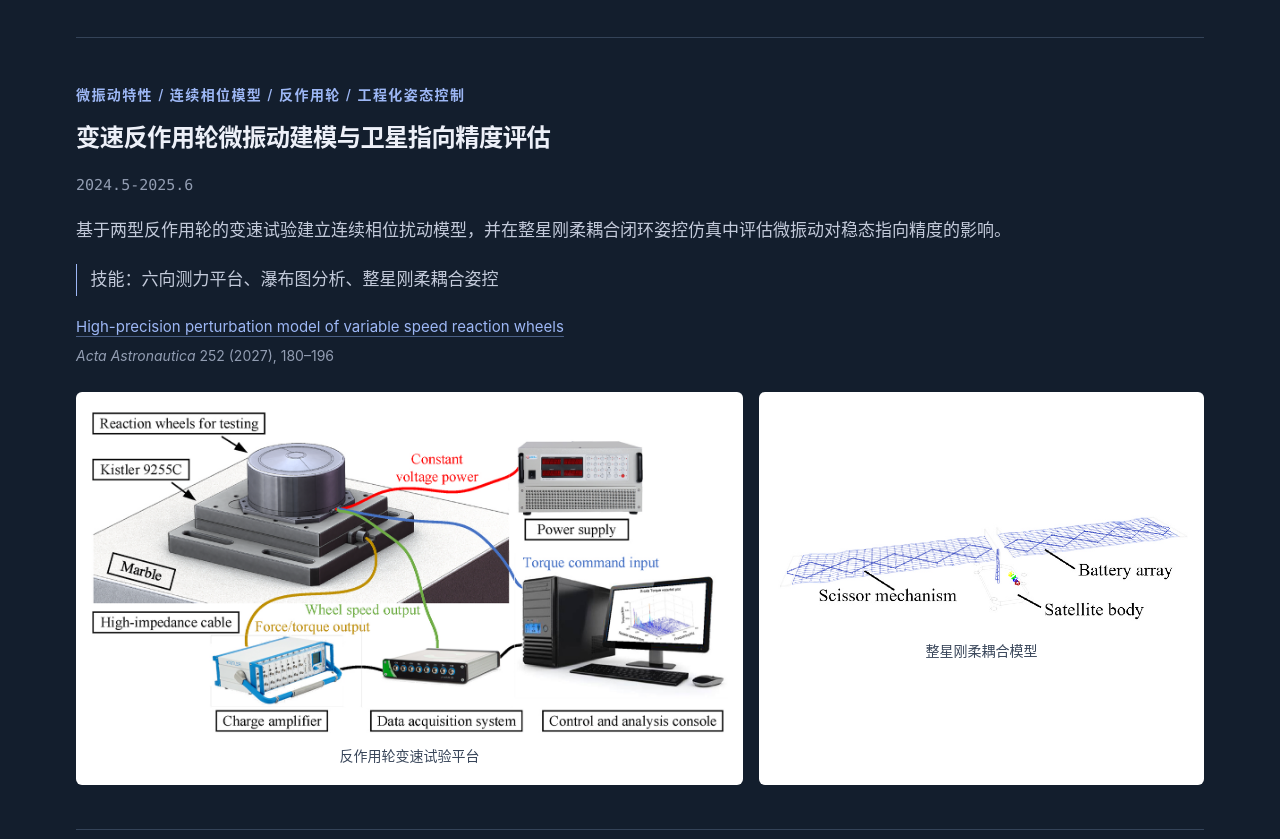
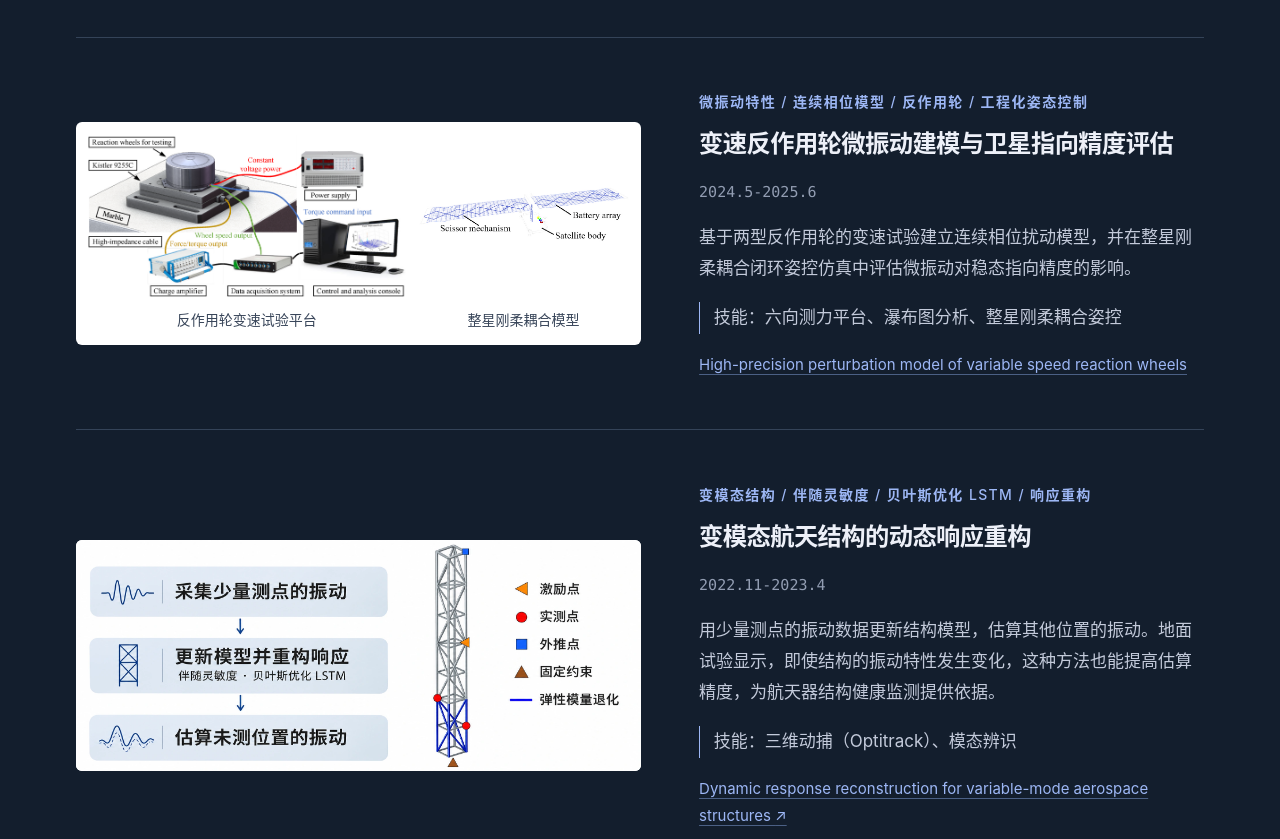
Before and after one commit to StarTruss/startruss.github.io, a plain HTML site: page index.html in a window 1280 px wide. Shown: the part 1520-2359 px from the top of the page. Drawn offline with Linux system fonts and the light colour scheme.

Commit message:
Restore side-by-side layout for reaction wheel project

```diff
--- a/index.html
+++ b/index.html
@@ -6,7 +6,7 @@
   <meta name="description" content="星桁的个人主页。空间展开机构、动力学建模、试验验证，以及一名机构工程师的年度记录。">
   <meta name="theme-color" content="#080d17">
   <link rel="canonical" href="https://startruss.github.io/">
-  <link rel="stylesheet" href="styles.css?v=reaction-wheel-project">
+  <link rel="stylesheet" href="styles.css?v=reaction-wheel-layout">
   <title>星桁 · Star Truss | 机构工程师</title>
 </head>
 <body id="top" class="home-page">
@@ -78,7 +78,17 @@
             </ul>
           </div>
         </article>
-        <article id="reaction-wheel-project" class="project-card project-card-featured project-wheel-card" aria-labelledby="reaction-wheel-title">
+        <article id="reaction-wheel-project" class="project-card project-card-featured project-feature-layout project-wheel-card" aria-labelledby="reaction-wheel-title">
+          <div class="project-image project-wheel-media">
+            <figure>
+              <img src="reaction-wheel-test.webp" alt="反作用轮装在六向测力平台上，测试装置采集力、力矩和转速信号" width="1423" height="728" loading="lazy" decoding="async">
+              <figcaption>反作用轮变速试验平台</figcaption>
+            </figure>
+            <figure>
+              <img src="reaction-wheel-spacecraft.webp" alt="闭环姿控仿真采用的卫星多体模型，标注剪叉机构、太阳电池阵和星本体" width="817" height="227" loading="lazy" decoding="async">
+              <figcaption>整星刚柔耦合模型</figcaption>
+            </figure>
+          </div>
           <div class="project-card-copy">
             <p class="eyebrow">微振动特性 / 连续相位模型 / 反作用轮 / <span>工程化姿态控制</span></p>
             <h3 id="reaction-wheel-title">变速反作用轮微振动建模<wbr>与卫星指向精度评估</h3>
@@ -86,21 +96,8 @@
             <p class="project-summary">基于两型反作用轮的变速试验建立连续相位扰动模型，并在整星刚柔耦合闭环姿控仿真中评估微振动对稳态指向精度的影响。</p>
             <p class="project-skills"><strong>技能：</strong>六向测力平台、瀑布图分析、整星刚柔耦合姿控</p>
             <ul class="project-papers" aria-label="相关论文">
-              <li>
-                <a href="https://doi.org/10.1016/j.actaastro.2026.11.016" lang="en">High-precision perturbation model of variable speed reaction wheels</a>
-                <span class="project-paper-citation" lang="en"><cite>Acta Astronautica</cite> 252 (2027), 180–196</span>
-              </li>
+              <li><a href="https://doi.org/10.1016/j.actaastro.2026.11.016" lang="en">High-precision perturbation model of variable speed reaction wheels</a></li>
             </ul>
-          </div>
-          <div class="project-wheel-media">
-            <figure class="project-image">
-              <img src="reaction-wheel-test.webp" alt="反作用轮装在六向测力平台上，测试装置采集力、力矩和转速信号" width="1423" height="728" loading="lazy" decoding="async">
-              <figcaption>反作用轮变速试验平台</figcaption>
-            </figure>
-            <figure class="project-image">
-              <img src="reaction-wheel-spacecraft.webp" alt="闭环姿控仿真采用的卫星多体模型，标注剪叉机构、太阳电池阵和星本体" width="817" height="227" loading="lazy" decoding="async">
-              <figcaption>整星刚柔耦合模型</figcaption>
-            </figure>
           </div>
         </article>
         <article class="project-card project-card-featured project-feature-layout" aria-labelledby="response-title">
--- a/styles.css
+++ b/styles.css
@@ -127,12 +127,10 @@ img { display: block; max-width: 100%; height: auto; }
 .project-papers { display: grid; gap: .65rem; margin: 1.1rem 0 0; padding: 0; list-style: none; font-size: .9375rem; line-height: 1.8; }
 .project-papers a { color: var(--accent); text-decoration: underline; text-decoration-color: #4b6085; text-underline-offset: .25em; }
 .project-papers a:hover { color: var(--accent-hover); text-decoration-color: currentColor; }
-.project-wheel-card > .project-card-copy { max-width: 65rem; padding: 0; text-align: left; }
 .project-wheel-card h3 { word-break: keep-all; overflow-wrap: anywhere; }
 .project-wheel-card .eyebrow span { white-space: nowrap; }
-.project-paper-citation { display: block; margin-top: .15rem; color: var(--muted); font-size: .875rem; }
-.project-wheel-media { display: grid; grid-template-columns: minmax(0, 1.5fr) minmax(0, 1fr); gap: 1rem; margin-top: 1.5rem; }
-.project-wheel-media figure { display: flex; flex-direction: column; justify-content: center; padding: clamp(.65rem, 1.2vw, 1rem); }
+.project-wheel-media { display: grid; grid-template-columns: minmax(0, 1.5fr) minmax(0, 1fr); gap: .75rem; padding: .75rem; }
+.project-wheel-media figure { display: grid; grid-template-rows: 1fr auto; align-items: center; min-width: 0; }
 .project-wheel-media figcaption { padding-top: .65rem; color: #39465a; font-size: .875rem; text-align: center; }
 .attitude-composite { padding: 1rem; }
 .project-card-featured .attitude-composite img { width: 100%; aspect-ratio: 1370 / 522; object-fit: contain; }
```
